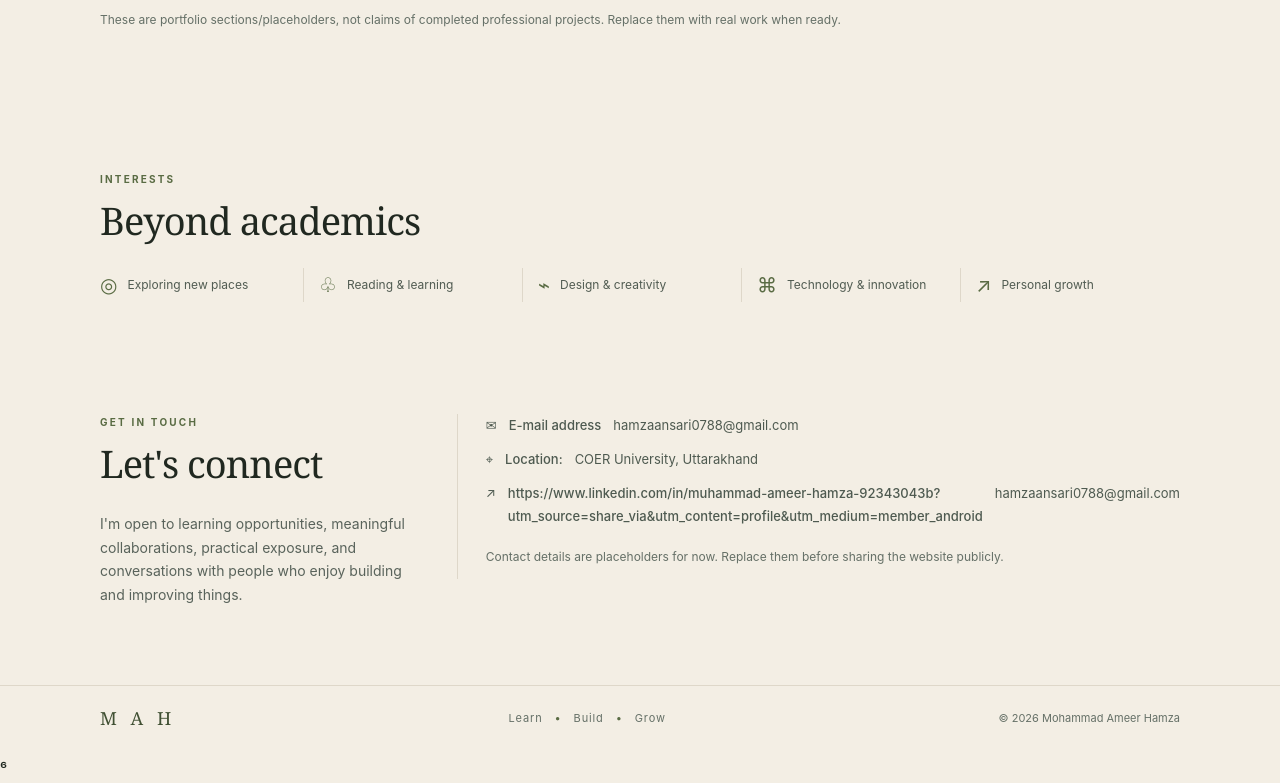
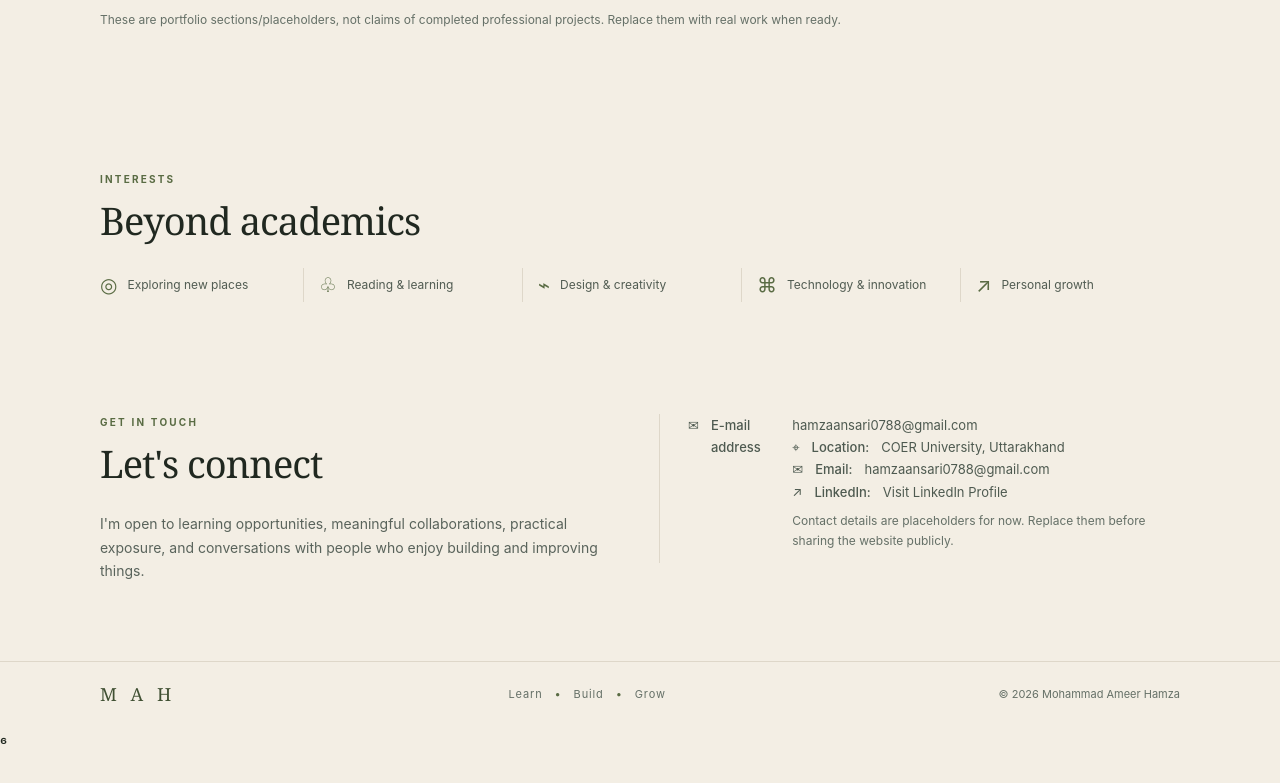
Before and after one commit to deskworkk/hamza-portfolio, a plain HTML site: page index.html in a window 1280 px wide. Shown: the part 2120-2903 px from the top of the page. After the commit the page ends 2879 px from the top, so only its background shows below. Drawn offline with Linux system fonts and the light colour scheme.

Commit message:
Add contact details and update footer
Updated contact section with email and LinkedIn details.

```diff
--- a/index.html
+++ b/index.html
@@ -24,7 +24,9 @@
 <section id="interests"><div class="wrap"><div class="section-head"><p class="eyebrow">Interests</p><h2>Beyond academics</h2></div><div class="interest-row"><div class="interest"><span>◎</span><span>Exploring new places</span></div><div class="interest"><span>♧</span><span>Reading & learning</span></div><div class="interest"><span>⌁</span><span>Design & creativity</span></div><div class="interest"><span>⌘</span><span>Technology & innovation</span></div><div class="interest"><span>↗</span><span>Personal growth</span></div></div></div></section>
 <section class="contact" id="contact"><div class="wrap contact-grid"><div><div class="section-head"><p class="eyebrow">Get in touch</p><h2>Let's connect</h2></div><p class="copy">I'm open to learning opportunities, meaningful collaborations, practical exposure, and conversations with people who enjoy building and improving things.</p></div><div class="contact-details"><div class="contact-line"><span>✉</span><b>E-mail address</b><span>
 <a href="mailto:hamzaansari0788@gmail.com">hamzaansari0788@gmail.com</a>
-</span></div><div class="contact-line"><span>⌖</span><b>Location:</b><span>COER University, Uttarakhand</span></div><div class="contact-line"><span>↗</span><b>https://www.linkedin.com/in/muhammad-ameer-hamza-92343043b?utm_source=share_via&utm_content=profile&utm_medium=member_android</b><span><a href="mailto:hamzaansari0788@gmail.com">hamzaansari0788@gmail.com</a></span></div><p class="contact-small">Contact details are placeholders for now. Replace them before sharing the website publicly.</p></div></div></section>
+
+<div class="contact-line"><span>⌖</span><b>Location:</b><span>COER University, Uttarakhand</span></div><div class="contact-line"><span>✉</span><b>Email:</b><span><a href="mailto:hamzaansari0788@gmail.com">hamzaansari0788@gmail.com</a></span></div><div class="contact-line"><span>↗</span><b>LinkedIn:</b><span><a href="https://www.linkedin.com/in/muhammad-ameer-hamza-92343043b/" target="_blank" rel="noopener noreferrer">Visit LinkedIn Profile</a></span></div>
+  <p class="contact-small">Contact details are placeholders for now. Replace them before sharing the website publicly.</p></div></div></section>
 </main>
 <footer class="footer"><div class="wrap footer-inner"><div class="footer-brand">M A H</div><div class="footer-motto">Learn <span>•</span> Build <span>•</span> Grow</div><div>© <span id="year">2026</span> Mohammad Ameer Hamza</div></div></footer>
 <script>document.getElementById('year').textContent=new Date().getFullYear();</script>⁶
```
